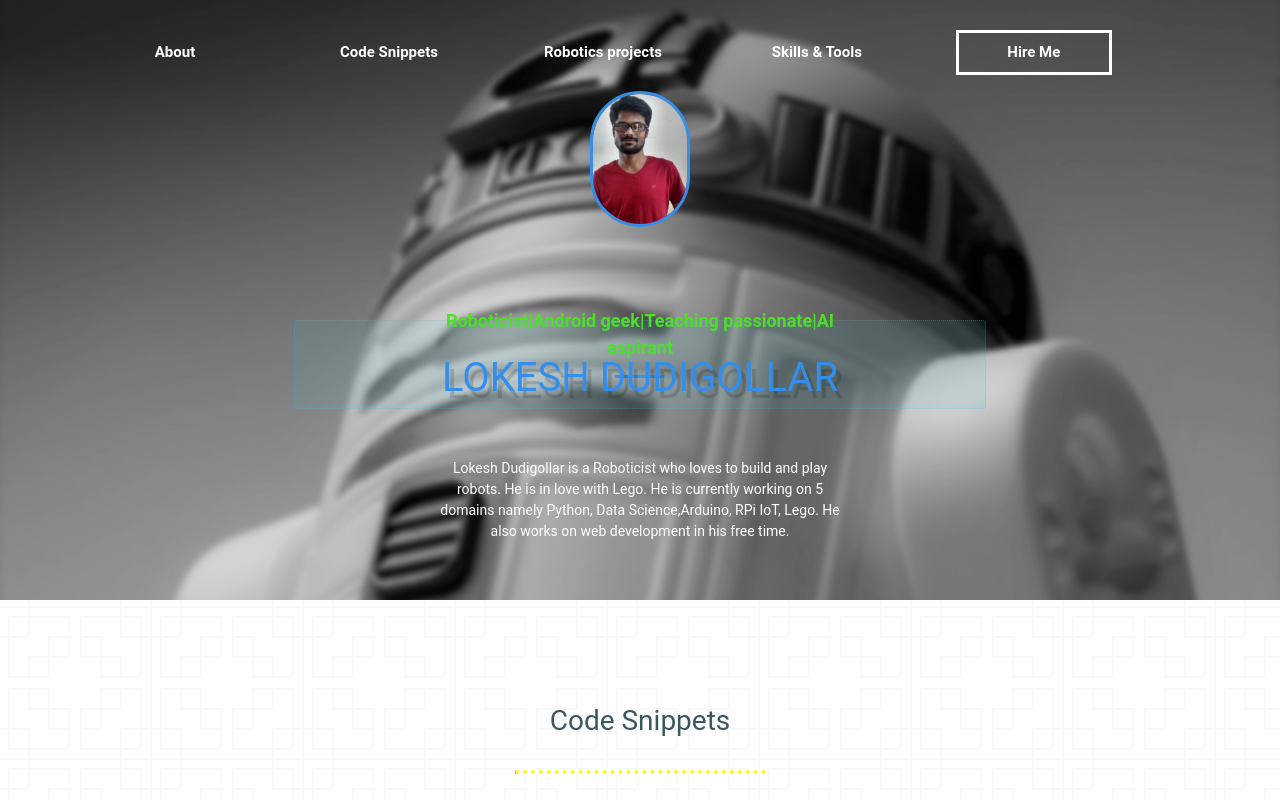
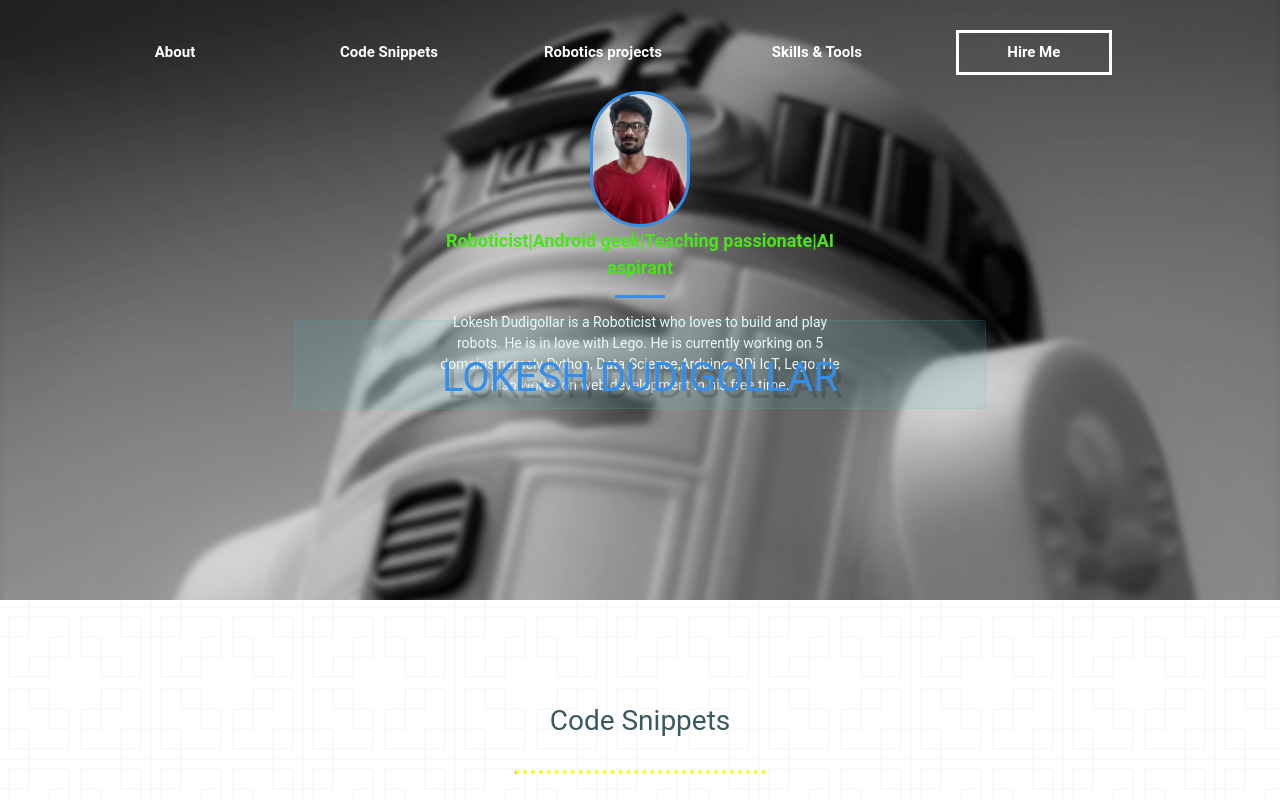
Before and after one commit to MachineVision2020/lokeshdudigollar.github.io, a plain HTML site: page index.html in a window 1280 px wide. Shown: the top 800 px of the page. Drawn offline with Linux system fonts and the light colour scheme; some icons are missing.

Commit message:
Update style.css

```diff
--- a/css/style.css
+++ b/css/style.css
@@ -20,7 +20,7 @@ h2{
 .bio{
 	color: white;
 	font-size: 14px;
-	margin-top:80px;
+
 
 }
 
@@ -42,7 +42,7 @@ margin-right: auto;
 	margin-left: auto;
 	margin-right: auto;
 	text-align: center;
-	margin-top: 80px;
+
 }
 
 .grey{
```
